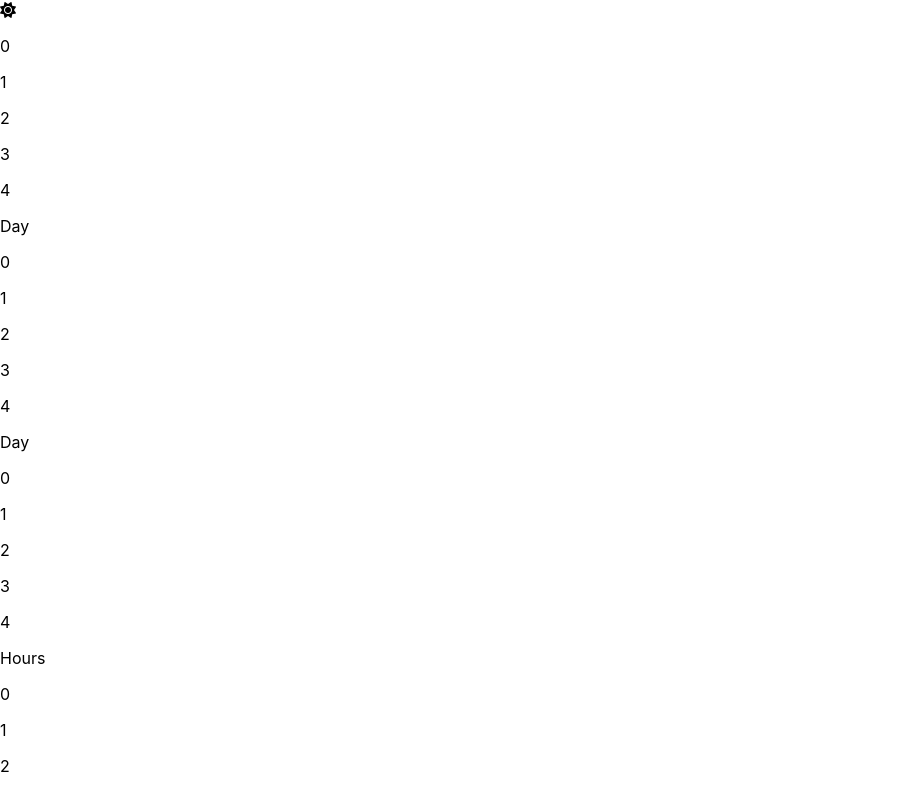
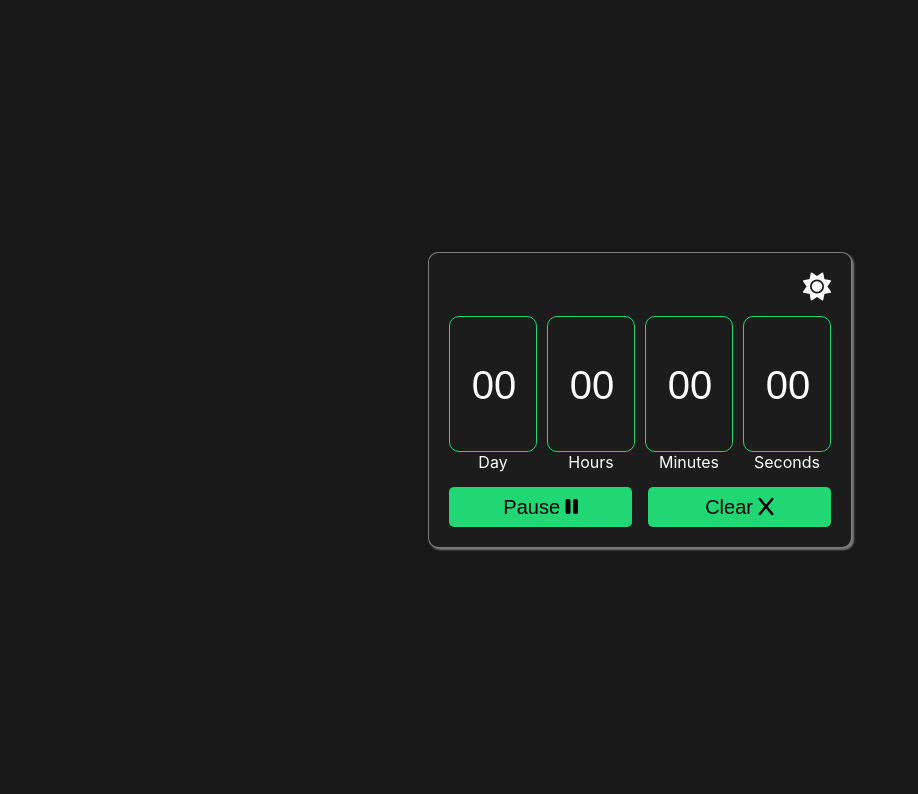
Before and after one commit to bishal2code/modern-counter-app, a React (Create React App) app: page / in a window 1280 px wide. Shown: the top 794 px of the page, without its empty margins (0-918 px from the left). Built offline with nearby package versions, Linux system fonts and the light colour scheme.

Commit message:
Make Design Complete And Theme Changer Make Working

```diff
--- a/src/App.css
+++ b/src/App.css
@@ -36,3 +36,10 @@
     transform: rotate(360deg);
   }
 }
+.modern_counter_app{
+  display: flex;
+  align-items: center;
+  justify-content: center;
+  height: 100vh;
+  background-color: var(--bg-color);
+}
--- a/src/Components/CounterBox/CounterBox.css
+++ b/src/Components/CounterBox/CounterBox.css
@@ -0,0 +1,117 @@
+:root {
+    --bg-color: #191818;
+    --c-bg-color: #1d1c1d;
+    --text-color: #ffffff;
+    --border-color: #ffffff6e;
+    --c-border-color: #21d773;
+    --t-color: rgb(255, 255, 255);
+
+}
+
+[data-theme="light"] {
+    --bg-color: #ffffff;
+    --c-bg-color: #191818;
+    --text-color: #ffffff;
+    --border-color: #ffffff;
+    --c-border-color: #21d773;
+    --t-color: rgb(141, 141, 141);
+}
+
+/* Whole Container */
+.counter_container {
+    display: flex;
+    flex-direction: column;
+    border: 1px solid var(--border-color);
+    padding: 20px;
+    border-radius: 10px;
+    gap: 15px;
+    box-shadow: 2px 2px 2px var(--border-color);
+    background-color: var(--c-bg-color);
+}
+
+/* Theme Changer */
+.themeChanger {
+    display: flex;
+    justify-content: right;
+}
+
+.themeChanger i {
+    color: var(--t-color);
+    cursor: pointer;
+    font-size: 28px;
+}
+
+/* Coutner */
+.counters {
+    display: flex;
+    gap: 10px;
+}
+
+.counter {}
+
+.timeBox {
+    border: 1px solid var(--c-border-color);
+    position: relative;
+    height: 130px;
+    width: 82px;
+    padding: 2px;
+    background-color: var(--c-bg-color);
+    border-radius: 10px;
+}
+
+.timeBox input {
+    width: 80px;
+    height: 130px;
+    border-radius: 10px;
+    text-align: center;
+    border: none;
+    font-size: 40px;
+    color: var(--text-color);
+    background-color: var(--c-bg-color);
+}
+
+.timeBox input:focus {
+    outline: none;
+}
+
+.timeBox p {
+    position: absolute;
+}
+
+.timeLabel {
+    color: var(--text-color);
+    text-align: center;
+}
+
+/* Action Button */
+.actionButtons {
+    display: flex;
+}
+
+.actionButtons button {
+    cursor: pointer;
+    border-radius: 5px;
+}
+
+.actionButtons .mainBTN {
+    width: 100%;
+    height: 40px;
+    font-size: 20px;
+    gap: 10px;
+    background-color: var(--c-border-color);
+    color: var(--c-bg-color);
+    border: 1px solid transparent;
+}
+.secondBTN{
+    display: flex;
+    width: 100%;
+    justify-content: space-between;
+}
+.secondBTN button{
+    width: 48%;
+    height: 40px;
+    border-radius: 5px;
+    border: 1px solid transparent;
+    font-size: 20px;
+    background-color: var(--c-border-color);
+}
--- a/src/Components/CounterBox/CounterBox.js
+++ b/src/Components/CounterBox/CounterBox.js
@@ -1,61 +1,63 @@
+import { useEffect, useState } from "react";
 import "./CounterBox.css";
 const CounterBox = () => {
+    const [theme, setTheme] = useState("dark");
+
+    function toggleTheme() {
+        setTheme(prev => (prev === "light" ? "dark" : "light"));
+    }
+    useEffect(() => {
+        document.documentElement.setAttribute('data-theme', theme);
+    }, [theme])
     return (
         <>
             <div className="counter_container">
                 <div className="themeChanger">
-                    <i className="fa-solid fa-sun"></i>
+                    <i onClick={toggleTheme} className="fa-solid fa-sun"></i>
                 </div>
+
                 <div className="counters">
                     <div className="counter">
                         <div className="timeBox">
-                            <p>0</p>
+                            <input type="text" value={"00"} />
+                            {/* <p>0</p>
                             <p>1</p>
                             <p>2</p>
                             <p>3</p>
-                            <p>4</p>
-                        </div>
-                    </div>
-                    <div className="timeLabel">Day</div>
-                </div>
-                <div className="counters">
-                    <div className="counter">
-                        <div className="timeBox">
-                            <p>0</p>
-                            <p>1</p>
-                            <p>2</p>
-                            <p>3</p>
-                            <p>4</p>
+                            <p>4</p> */}
                         </div>
                         <div className="timeLabel">Day</div>
                     </div>
                     <div className="counter">
                         <div className="timeBox">
-                            <p>0</p>
+                            <input type="text" value={"00"} />
+                            {/* <p>0</p>
                             <p>1</p>
                             <p>2</p>
                             <p>3</p>
-                            <p>4</p>
+                            <p>4</p> */}
                         </div>
                         <div className="timeLabel">Hours</div>
                     </div>
                     <div className="counter">
                         <div className="timeBox">
-                            <p>0</p>
+                            <input type="text" value={"00"} />
+                            {/* <p>0</p>
                             <p>1</p>
                             <p>2</p>
                             <p>3</p>
-                            <p>4</p>
+                            <p>4</p> */}
                         </div>
                         <div className="timeLabel">Minutes</div>
                     </div>
                     <div className="counter">
                         <div className="timeBox">
-                            <p>0</p>
+                            <input type="text" value={"00"} />
+                            {/* <p>0</p>
                             <p>1</p>
                             <p>2</p>
                             <p>3</p>
-                            <p>4</p>
+                            <p>4</p> */}
                         </div>
                         <div className="timeLabel">Seconds</div>
                     </div>
@@ -63,9 +65,12 @@ const CounterBox = () => {
                 </div>
 
                 <div className="actionButtons">
-                    <button> Start <i className="fa-solid fa-play"></i></button>
-                    <button> Start <i className="fa-solid fa-pause"></i></button>
-                    <button> Start <i className="fa-solid fa-x"></i></button>
+                    {/* <button className="mainBTN"> Start <i className="fa-solid fa-play"></i></button> */}
+                    <div className="secondBTN">
+                        <button> Pause <i className="fa-solid fa-pause"></i></button>
+                        <button> Clear <i className="fa-solid fa-x"></i></button>
+                    </div>
+
                 </div>
             </div>
         </>
```
